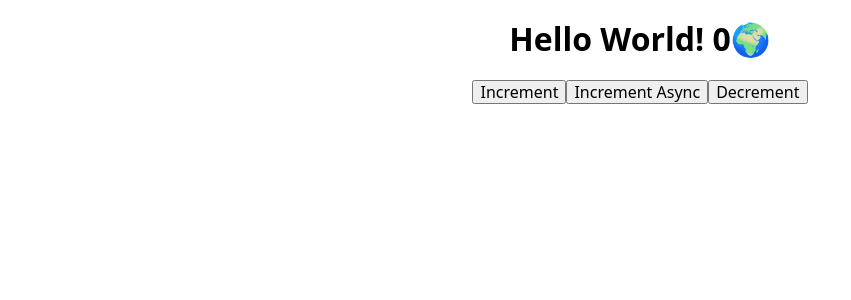
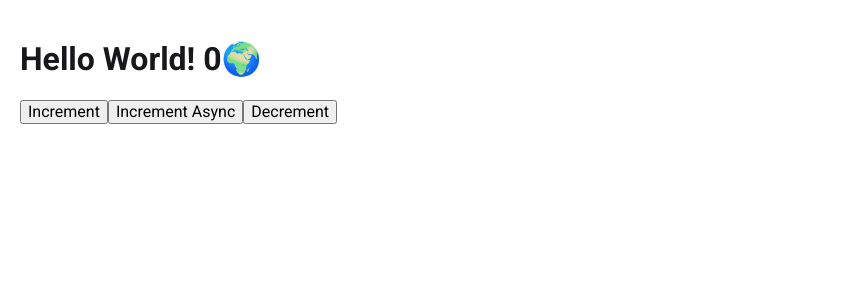
Before and after one commit to MomenSherif/job-seach-app, a React (Create React App) app: page / in a window 1280 px wide. Shown: the top 300 px of the page, without its empty margins (0-851 px from the left). Built offline with nearby package versions, Linux system fonts and the light colour scheme.

Commit message:
📦 NEW: <Container />

```diff
--- a/public/index.html
+++ b/public/index.html
@@ -24,7 +24,12 @@
       work correctly both with client-side routing and a non-root public URL.
       Learn how to configure a non-root public URL by running `npm run build`.
     -->
-    <title>React App</title>
+    <link rel="preconnect" href="https://fonts.gstatic.com" />
+    <link
+      href="https://fonts.googleapis.com/css2?family=Roboto:wght@400;700&display=swap"
+      rel="stylesheet"
+    />
+    <title>Seach for jobs now!</title>
   </head>
   <body>
     <noscript>You need to enable JavaScript to run this app.</noscript>
--- a/src/App.tsx
+++ b/src/App.tsx
@@ -3,7 +3,7 @@ import { Switch, Route } from 'react-router-dom';
 import * as actions from './redux/actions';
 import { useDispatch, useSelector } from './hooks';
 
-import './App.scss';
+import Container from './components/atoms/Container';
 
 function App() {
   const count = useSelector(state => state.counter.value);
@@ -13,12 +13,14 @@ function App() {
     <div className="App">
       <Switch>
         <Route exact path="/">
-          <div style={{ textAlign: 'center' }}>
-            <h1>Hello World! {count}🌍</h1>
-            <button onClick={() => dispatch(actions.increment(1))}>Increment</button>
-            <button onClick={() => dispatch(actions.asyncIncrement(2))}>Increment Async</button>
-            <button onClick={() => dispatch(actions.decrement(1))}>Decrement</button>
-          </div>
+          <Container>
+            <div>
+              <h1>Hello World! {count}🌍</h1>
+              <button onClick={() => dispatch(actions.increment(1))}>Increment</button>
+              <button onClick={() => dispatch(actions.asyncIncrement(2))}>Increment Async</button>
+              <button onClick={() => dispatch(actions.decrement(1))}>Decrement</button>
+            </div>
+          </Container>
         </Route>
       </Switch>
     </div>
--- /dev/null
+++ b/src/components/atoms/Container/Container.module.scss
@@ -0,0 +1,11 @@
+@import '../../../sass/utils';
+
+.container {
+  max-width: 144rem;
+  margin: 0 auto;
+  padding: 1rem;
+
+  @include media('md') {
+    padding: 2rem;
+  }
+}
--- /dev/null
+++ b/src/components/atoms/Container/Container.tsx
@@ -0,0 +1,12 @@
+import React from 'react';
+
+import ContainerProps from './Container.types';
+import styles from './Container.module.scss';
+
+const Container: React.FC<ContainerProps> = ({ as = 'div', className = '', ...props }) =>
+  React.createElement(as, {
+    className: `${styles.container} ${className}`,
+    ...props,
+  });
+
+export default Container;
--- /dev/null
+++ b/src/components/atoms/Container/Container.types.ts
@@ -0,0 +1,5 @@
+type ContainerProps = {
+  as?: keyof React.ReactHTML;
+} & React.HTMLProps<HTMLElement>;
+
+export default ContainerProps;
--- /dev/null
+++ b/src/components/atoms/Container/index.ts
@@ -0,0 +1 @@
+export { default } from './Container';
--- /dev/null
+++ b/src/index.scss
@@ -0,0 +1,11 @@
+@import './sass/utils';
+
+html {
+  font-size: 62.5%;
+}
+
+body {
+  font-size: 1.6rem;
+  font-family: 'Roboto', sans-serif;
+  color: $black;
+}
--- a/src/index.tsx
+++ b/src/index.tsx
@@ -3,10 +3,11 @@ import ReactDOM from 'react-dom';
 import { BrowserRouter as Router } from 'react-router-dom';
 import { Provider } from 'react-redux';
 
-import './normalize.scss';
 import App from './App';
 import store from './redux/store';
 import reportWebVitals from './reportWebVitals';
+import './normalize.scss';
+import './index.scss';
 
 ReactDOM.render(
   <React.StrictMode>
--- a/src/sass/_variables.scss
+++ b/src/sass/_variables.scss
@@ -14,3 +14,5 @@ $fonts: (
   lg: 2rem,
   xl: 2.2rem,
 );
+
+$black: #18181b;
```
Also changed, not shown: src/App.scss (deleted).
